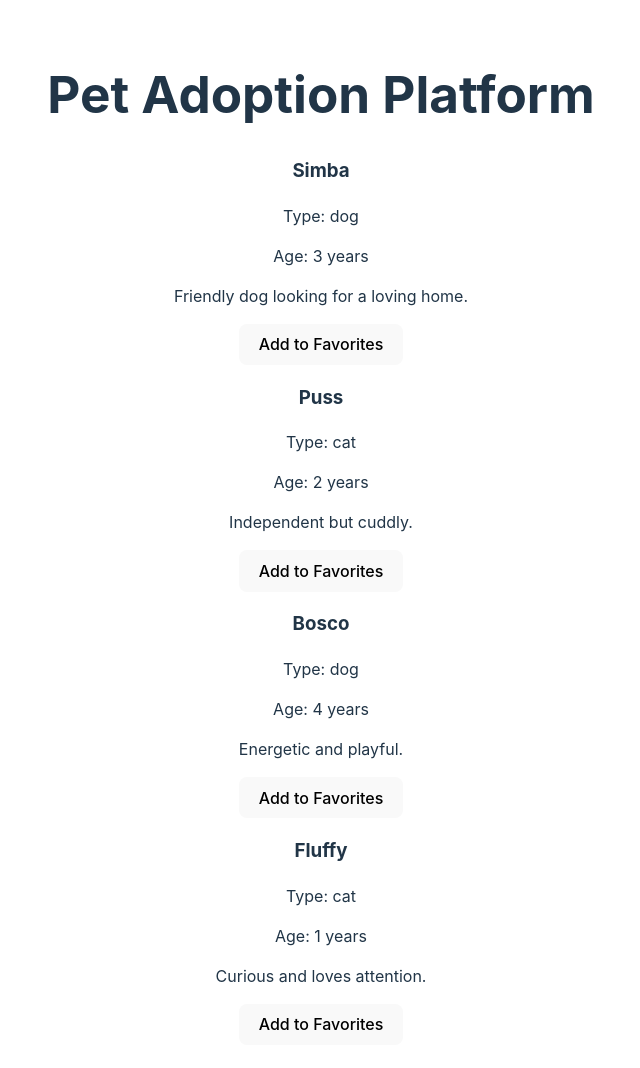
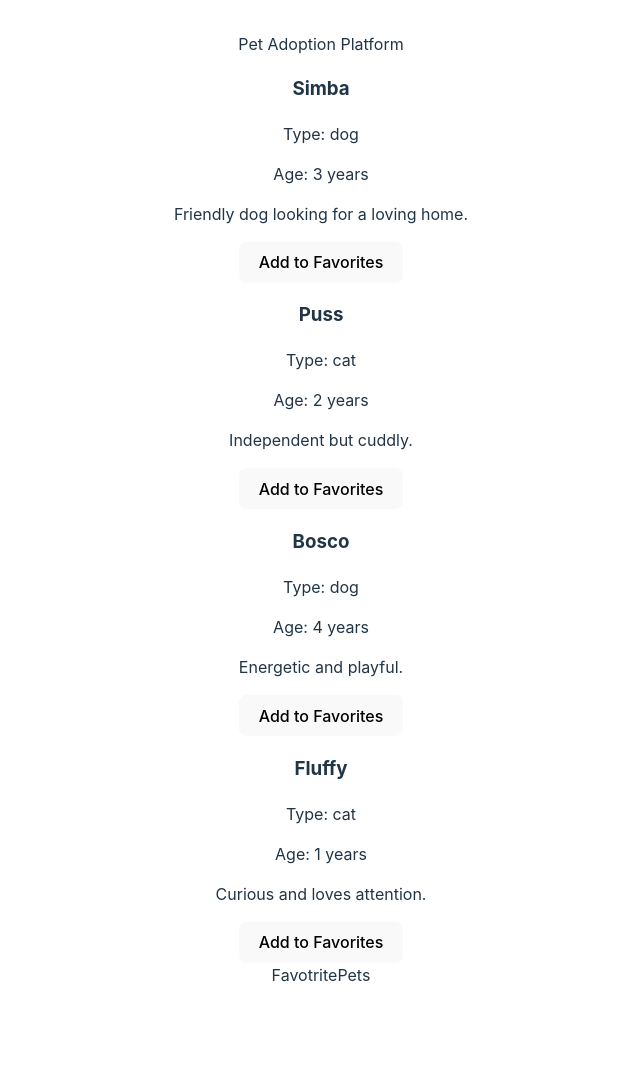
Before and after one commit to Lybrook/Pet-Adoption-App, a React (Vite) app: page / in a window 1280 px wide. Shown: the top 1068 px of the page, without its empty margins (319-959 px from the left). After the commit the page ends 1019 px from the top, so only its background shows below. Built offline with nearby package versions, Linux system fonts and the light colour scheme.

Commit message:
Added the Favourite List]

```diff
--- a/src/App.jsx
+++ b/src/App.jsx
@@ -1,8 +1,10 @@
-import React from 'react';
+import React, { useState } from 'react';
 import './App.css';
 import PetList from './Components/PetList';
+import FavoritePets from './Components/FavotritePets';
 
 function App() {
+  const [favorites, setFavorites] = useState([]);
   const pets = [
     { id: 1, name: "Simba", type: "dog", age: 3, description: "Friendly dog looking for a loving home." },
     { id: 2, name: "Puss", type: "cat", age: 2, description: "Independent but cuddly." },
@@ -12,12 +14,16 @@ function App() {
 
   const handleFavorite = (pet) => {
     console.log(`${pet.name} added to favorites!`);
+    if (!favorites.some(favoritePet => favoritePet.id === pet.id)) {
+      setFavorites([...favorites, pet]);
+    }
   };
 
   return (
     <div className="App">
-      <h1>Pet Adoption Platform</h1>
+      <header>Pet Adoption Platform</header>
       <PetList pets={pets} onFavorite={handleFavorite} />
+      <FavoritePets favorites={favorites} />
     </div>
   );
 }
```
